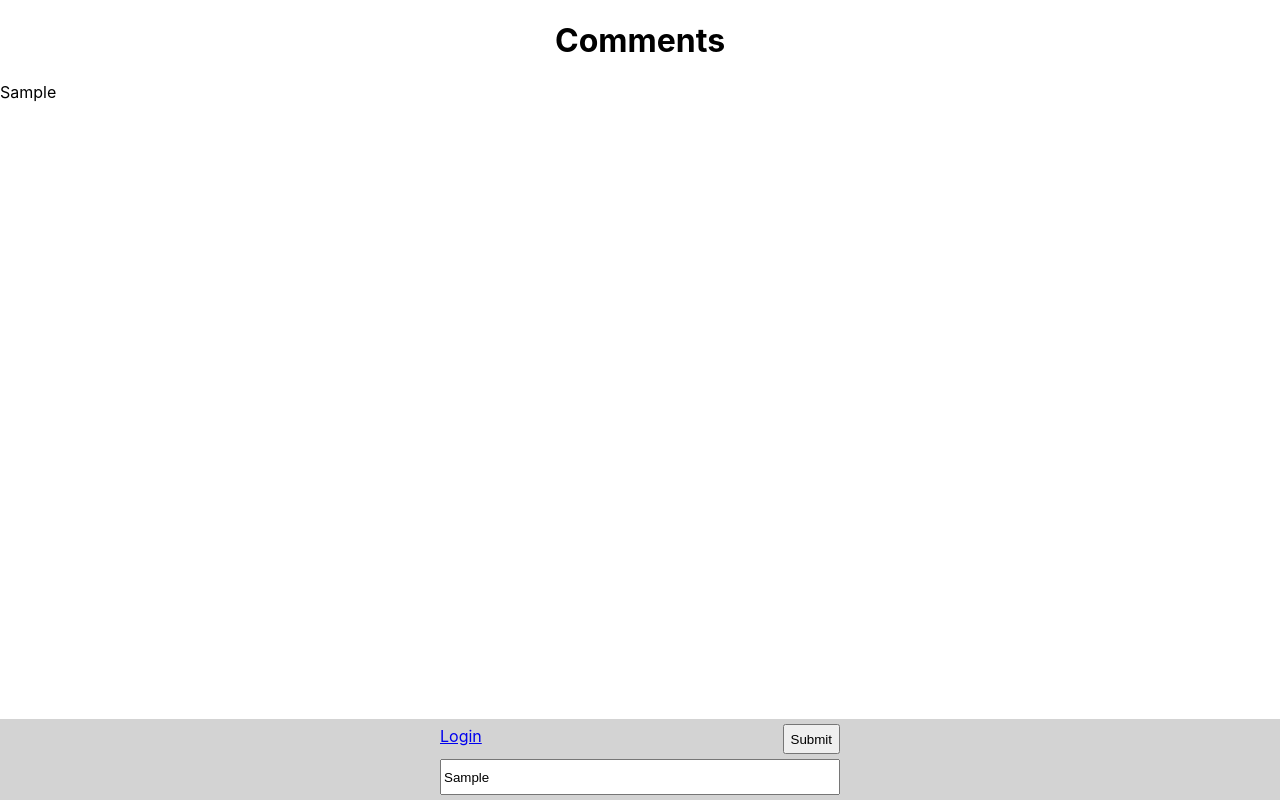
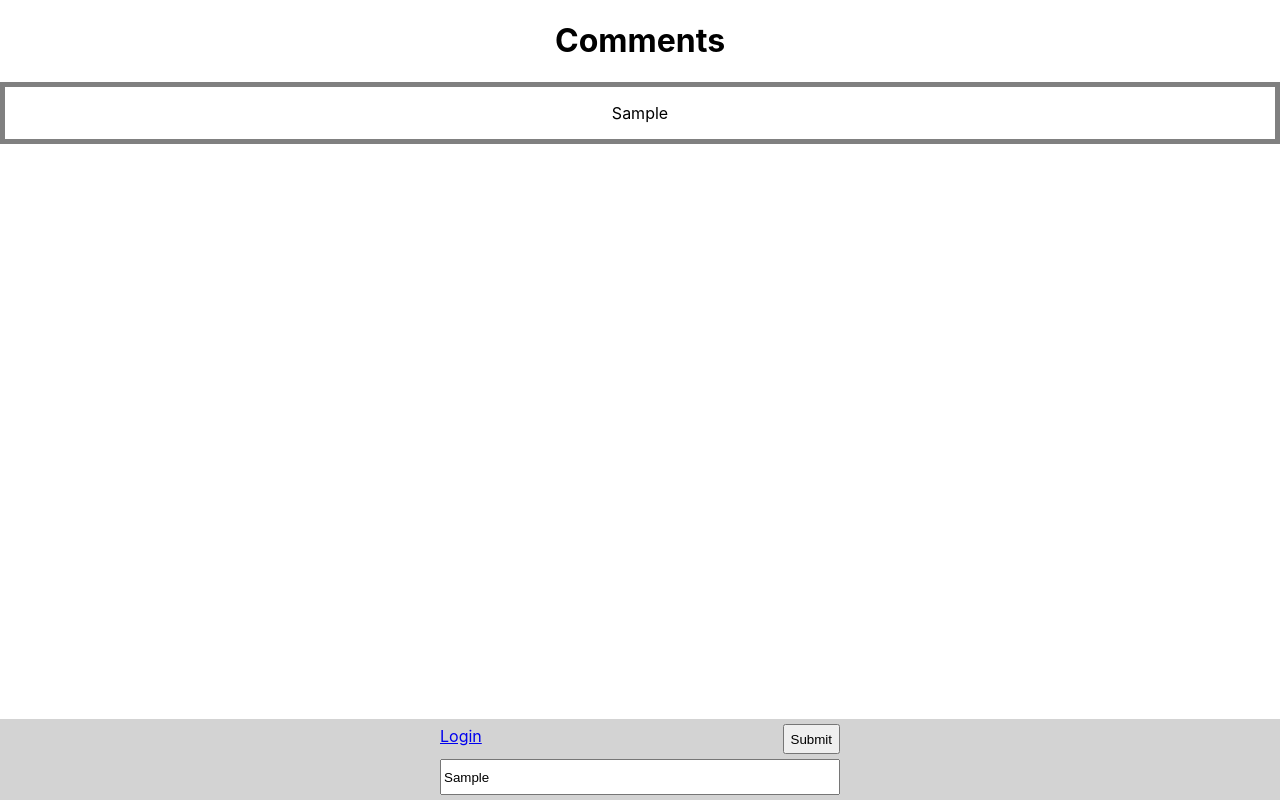
Before and after one commit to software-assignments-spring2022/final-project-wether, a React (Create React App) app in the folder front-end/: page /comments in a window 1280 px wide. Both pictures are taken after typing "Sample" into the empty fields and a click on the button "Submit". Built offline with nearby package versions, Linux system fonts and the light colour scheme.

Commit message:
basic styling for Comment component

```diff
--- /dev/null
+++ b/front-end/src/Comment.css
@@ -0,0 +1,6 @@
+.comment-class {
+    border-width: 5px;
+    border-color: gray;
+    border-style: solid;
+    text-align: center;
+}
--- a/front-end/src/Comment.js
+++ b/front-end/src/Comment.js
@@ -1,10 +1,15 @@
 // component represents 1 comment
+
+import React from 'react';
+import './Comment.css';
 
 const Comment = props => {
     return (
-        <p>
-            {props.content}
-        </p>
+        <div className={'comment-class'}>
+            <p>
+                {props.content}
+            </p>
+        </div>
     )
 }
 
```
